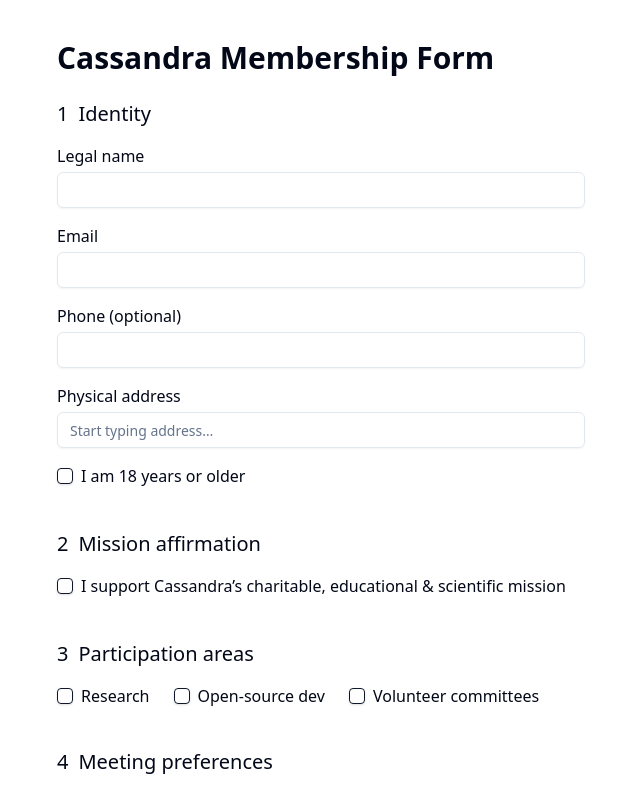
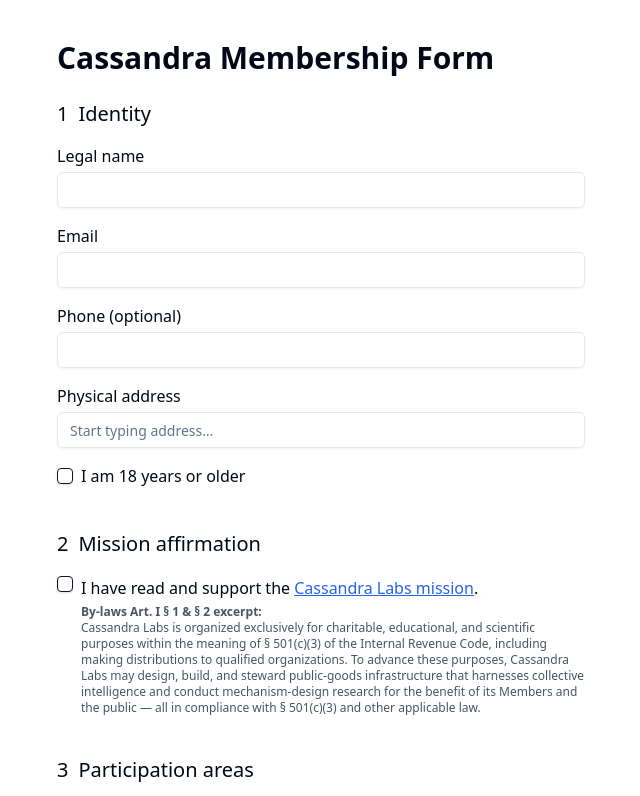
Before and after one commit to lbarberiscanoni/cassandra-membership-portal, a Next.js app: page /membership in a window 1280 px wide. Shown: the top 796 px of the page, without its empty margins (319-959 px from the left). Built offline with nearby package versions, Linux system fonts and the light colour scheme.

Commit message:
reworked the mission affirmation

```diff
--- a/src/app/membership/Wizard.jsx
+++ b/src/app/membership/Wizard.jsx
@@ -104,7 +104,7 @@ export default function MembershipWizard() {
           <FieldErr errors={errors} name="isAdult" />
         </section>
 
-        {/* ---------- 2 · MISSION ---------- */}
+        {/* ---------- 2 · MISSION AFFIRMATION ---------- */}
         <section>
           <h2 className="text-xl font-medium mb-4">2 Mission affirmation</h2>
 
@@ -113,15 +113,34 @@ export default function MembershipWizard() {
             name="mission"
             rules={{ required: "Required" }}
             render={({ field }) => (
-              <label className="inline-flex items-center gap-2">
+              <label className="inline-flex items-start gap-2">
                 <Checkbox
                   id="mission"
                   checked={field.value ?? false}
                   onCheckedChange={field.onChange}
                 />
                 <span>
-                  I support Cassandra’s charitable, educational & scientific
-                  mission
+                  I have read and support the&nbsp;
+                  <a
+                    href="https://cassandralabs.org/"
+                    target="_blank"
+                    rel="noopener noreferrer"
+                    className="text-blue-600 underline"
+                  >
+                    Cassandra Labs mission
+                  </a>
+                  .
+                  <p className="mt-1 text-xs text-gray-600">
+                    <strong>By-laws&nbsp;Art.&nbsp;I § 1&nbsp;&amp;&nbsp;§ 2&nbsp;excerpt:</strong><br />
+                    Cassandra Labs is organized exclusively for charitable, educational,
+                    and scientific purposes within the meaning of&nbsp;§ 501(c)(3) of the
+                    Internal Revenue Code, including making distributions to qualified
+                    organizations. To advance these purposes, Cassandra Labs may design,
+                    build, and steward public-goods infrastructure that harnesses
+                    collective intelligence and conduct mechanism-design research for the
+                    benefit of its Members and the public — all in compliance with
+                    § 501(c)(3) and other applicable law.
+                  </p>
                 </span>
               </label>
             )}
```
Also changed, not shown: 1 other file (tests, documents, lock files or other folders).
